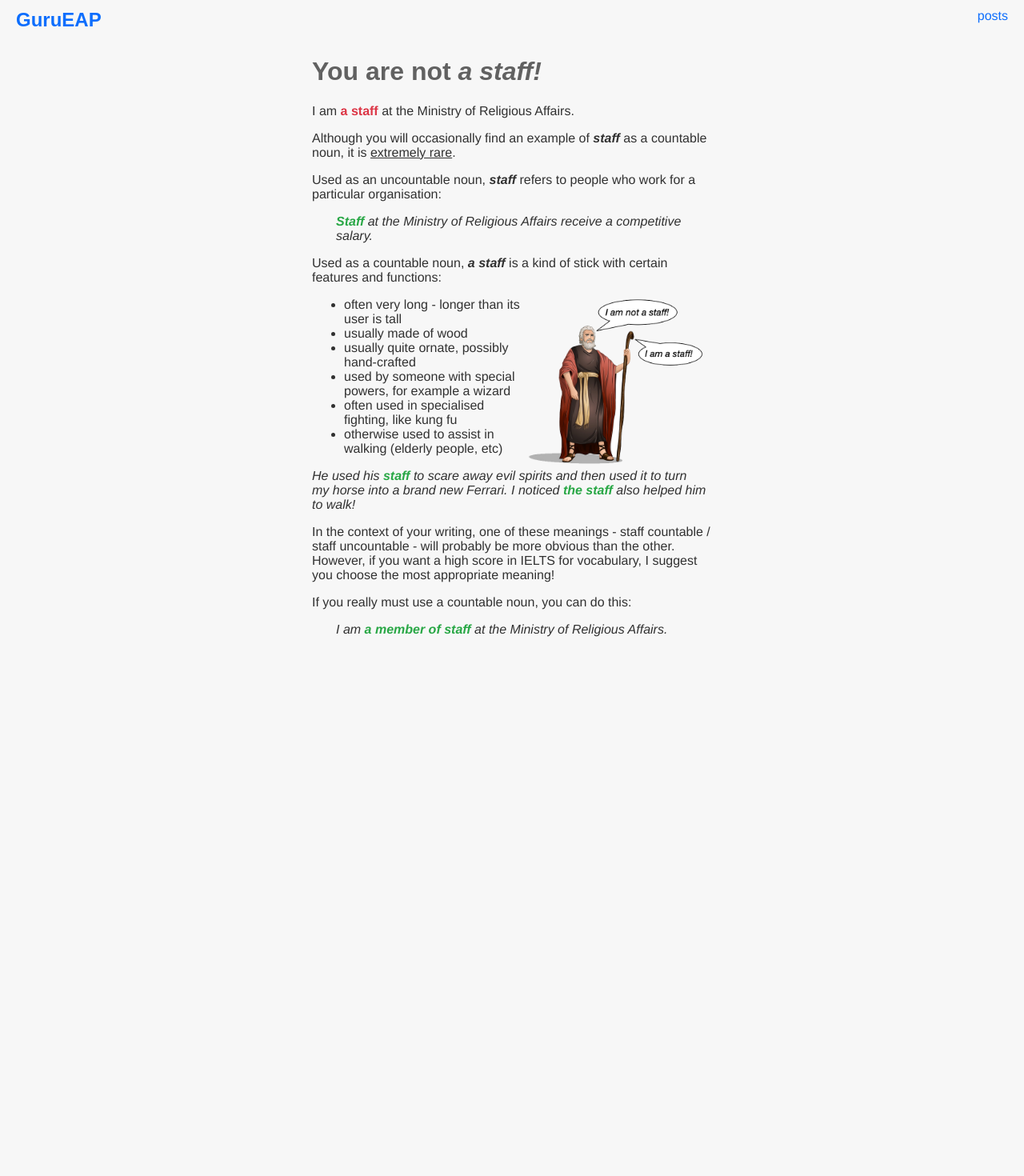
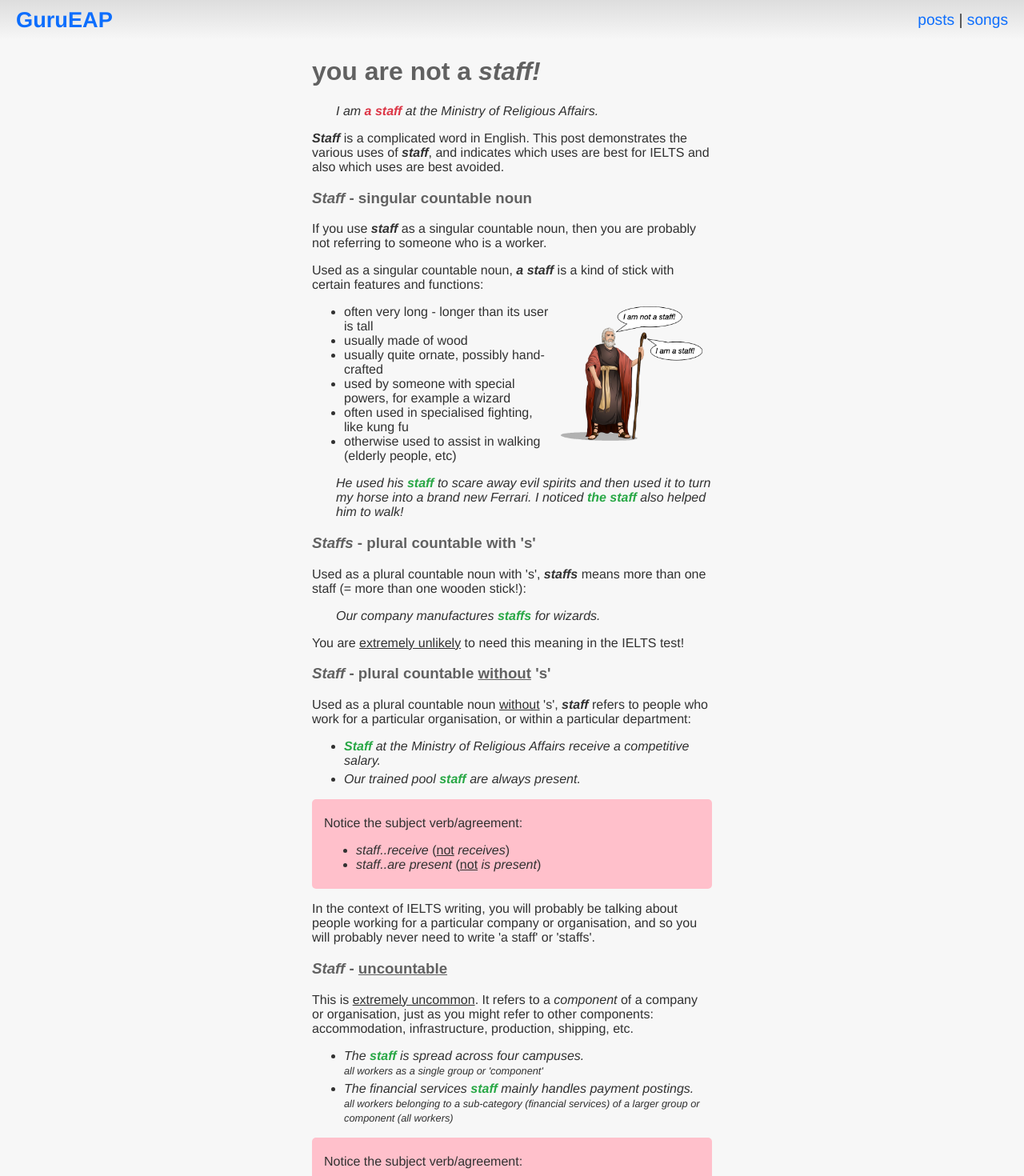
Before and after one commit to boltonsteve/gurueap, a SvelteKit app: page /posts/staff in a window 1280 px wide. Shown: the top 1470 px of the page at 80% size. Before the commit the page ends 826 px from the top, so only its background shows below. Built offline with nearby package versions, Linux system fonts and the light colour scheme.

Commit message:
img rounded border

```diff
--- a/package.json
+++ b/package.json
@@ -16,6 +16,7 @@
 		"eslint": "^8.28.0",
 		"eslint-plugin-svelte": "^2.30.0",
 		"svelte": "^4.0.5",
+		"svelte-youtube-embed": "^0.2.1",
 		"vite": "^4.4.2"
 	},
 	"type": "module",
--- a/src/routes/+layout.svelte
+++ b/src/routes/+layout.svelte
@@ -1,13 +1,10 @@
 <nav>
-    <div class="nav-links">
-        <div>
-            <h1 class="pm-0"><a href="/">GuruEAP</a></h1>
-        </div>
-        <div>
-            <ul class="pm-0">
-                <li><a href="/posts">posts</a></li>
-            </ul>
-        </div>
+    <div class="logo">
+        <a href="/">GuruEAP</a>
+    </div>
+    <div class="menu">
+        <a href="/posts">posts</a> |
+        <a href="/songs">songs</a>
     </div>
 </nav>
 
--- a/src/routes/posts/staff/+page.svelte
+++ b/src/routes/posts/staff/+page.svelte
@@ -4,19 +4,19 @@
 
 <div class="mw-500 mb-3">
 
-    <h1>You are not <b><i>a staff!</i></b></h1>
+    <h1>you are not a <b><i>staff!</i></b></h1>
 
-    <p>I am <span class="font-weight-bold text-danger">a staff</span> at the Ministry of Religious Affairs.</p>
+    <p class="ml-3 font-italic">I am <span class="font-weight-bold text-danger">a staff</span> at the Ministry of Religious Affairs.</p>
 
-    <p>Although you will occasionally find an example of <b><i>staff</i></b> as a countable noun, it is <span class="uli">extremely rare</span>.</p>
+    <p><b><i>Staff</i></b> is a complicated word in English. This post demonstrates the various uses of <b><i>staff</i></b>, and indicates which uses are best for IELTS and also which uses are best avoided.</p>
 
-    <p>Used as an uncountable noun, <b><i>staff</i></b> refers to people who work for a particular organisation:</p>
+    <h3><b><i>Staff</i></b> - singular countable noun</h3>
 
-    <p class="ml-3 font-italic"><span class="font-weight-bold text-success">Staff</span> at the Ministry of Religious Affairs receive a competitive salary.</p>
+    <p>If you use <b><i>staff</i></b> as a singular countable noun, then you are probably not referring to someone who is a worker.</p>
 
-    <p>Used as a countable noun, <b><i>a staff</i></b> is a kind of stick with certain features and functions:</p>
+    <p>Used as a singular countable noun, <b><i>a staff</i></b> is a kind of stick with certain features and functions:</p>
 
-<img src="/img/not-a-staff.png" class="pl-1" alt="not a staff" style="width:220px;float:right;">
+    <img src="/img/not-a-staff.png" class="pl-1" alt="not a staff" style="width:180px;float:right;">
 
     <ul>
         <li>often very long - longer than its user is tall</li>
@@ -27,11 +27,59 @@
         <li>otherwise used to assist in walking (elderly people, etc)</li>
     </ul>
 
-<p class="font-italic">He used his <span class="font-weight-bold text-success">staff</span> to scare away evil spirits and then used it to turn my horse into a brand new Ferrari. I noticed <span class="font-weight-bold text-success">the staff</span> also helped him to walk!</p>
+    <p class="ml-3 font-italic">He used his <span class="font-weight-bold text-success">staff</span> to scare away evil spirits and then used it to turn my horse into a brand new Ferrari. I noticed <span class="font-weight-bold text-success">the staff</span> also helped him to walk!</p>
 
-<p>In the context of your writing, one of these meanings - staff countable / staff uncountable - will probably be more obvious than the other. However, if you want a high score in IELTS for vocabulary, I suggest you choose the most appropriate meaning!</p>
+    <h3><b><i>Staffs</i></b> - plural countable with 's'</h3>
 
-<p>If you really must use a countable noun, you can do this:</p>
+    <p>Used as a plural countable noun with 's', <b><i>staffs</i></b> means more than one staff (= more than one wooden stick!):</p>
+
+    <p class="ml-3 font-italic">Our company manufactures <span class="font-weight-bold text-success">staffs</span> for wizards.</p>
+
+    <p>You are <span class="uli">extremely unlikely</span> to need this meaning in the IELTS test!</p>
+
+    <h3><b><i>Staff</i></b> - plural countable <span class="uli">without</span> 's'</h3>
+
+    <p>Used as a plural countable noun <span class="uli">without</span> 's', <b><i>staff</i></b> refers to people who work for a particular organisation, or within a particular department:</p>
+
+    <ul class="font-italic lh-15">
+        <li><span class="font-weight-bold text-success">Staff</span> at the Ministry of Religious Affairs receive a competitive salary.</li>
+        <li>Our trained pool <span class="font-weight-bold text-success">staff</span> are always present.</li>
+    </ul>
+
+    <div class="alert">
+        <p>Notice the subject verb/agreement:</p>
+        <ul>
+            <li><i>staff..receive</i> (<span class="uli">not</span> <i>receives</i>)</li>
+            <li><i>staff..are present</i> (<span class="uli">not</span> <i>is present</i>)</li>
+        </ul>
+    </div>
+
+    <p>In the context of IELTS writing, you will probably be talking about people working for a particular company or organisation, and so you will probably never need to write 'a staff' or 'staffs'.</p>
+
+    <h3><b><i>Staff</i></b> - <span class="uli">uncountable</span></h3>
+
+    <p>This is <span class="uli">extremely uncommon</span>. It refers to a <i>component</i> of a company or organisation, just as you might refer to other components: accommodation, infrastructure, production, shipping, etc.</p>
+
+    <ul class="font-italic lh-15">
+        <li>The <span class="font-weight-bold text-success">staff</span> is spread across four campuses.<br><span class="small">all workers as a single group or 'component'</span></li>
+        <li>The financial services <span class="font-weight-bold text-success">staff</span> mainly handles payment postings.<br><span class="small">all workers belonging to a sub-category (financial services) of a larger group or component (all workers)</span></li>
+    </ul>
+
+    <div class="alert">
+        <p>Notice the subject verb/agreement:</p>
+        <ul>
+            <li><i>the staff..is</i> (<span class="uli">not</span> <i>are</i>)</li>
+            <li><i>the staff..handles</i> (<span class="uli">not</span> <i>handle</i>)</li>
+        </ul>
+    </div>
+
+    <p>Again, this use of <b><i>staff</i></b> (uncountable) is extremely rare and I suggest <span class="uli">not</span> using it in IELTS.</p>
+
+    <p>In IELTS speaking and writing use <span class="uli"><b><i>staff</i></b> plural countable without 's'</span>:</p>
+
+    <p class="ml-3 font-italic"><span class="font-weight-bold text-success">Staff</span> at the Ministry of Religious Affairs receive a competitive salary.</p>
+
+    <p>If you really must use a plural countable noun with 's', you can do this:</p>
 
     <p class="ml-3 font-italic">I am <span class="font-weight-bold text-success">a member of staff</span> at the Ministry of Religious Affairs.</p>
 
--- a/static/steve_bs.css
+++ b/static/steve_bs.css
@@ -33,7 +33,7 @@
 }
 
 .small {
-    font-size:0.7rem;
+    font-size:0.8rem;
 }
 
 .bg-success {
@@ -92,12 +92,6 @@ ul.links {
     font-size: 1.1rem;
 }
 
-.nav-links {
-    width:100%;
-    display:flex;
-    justify-content:space-between;
-    padding-left:20px;
-    padding-right:20px;
 }
 
 .nav-links ul li {
@@ -426,12 +420,25 @@ h1,h2,h3,h4,h5,h6 {
     color: #616161;
 }
 
+.logo {
+    font-size:1.7rem;
+    font-weight:bold;
+}
+
+.menu {
+    font-size:1.2rem;
+}
+
 nav {
+    display:flex;
     /* background: #eeeeee; */
     height: 50px;
     display:flex;
-    justify-content:center;
+    justify-content:space-between;
     align-items:center;
+    padding-left:20px;
+    padding-right:20px;
+    background: linear-gradient(to bottom, #dddddd , transparent);
 }
 
 #wrapper {
```
Also changed, not shown: src/lib/songs.js (added, +8 -0 lines), src/routes/songs/+page.svelte (added, +25 -0 lines), src/routes/songs/impact-song/+page.svelte (added, +15 -0 lines), 1 other file (tests, documents, lock files or other folders). Lines whose indentation alone changed are shown as unchanged.
